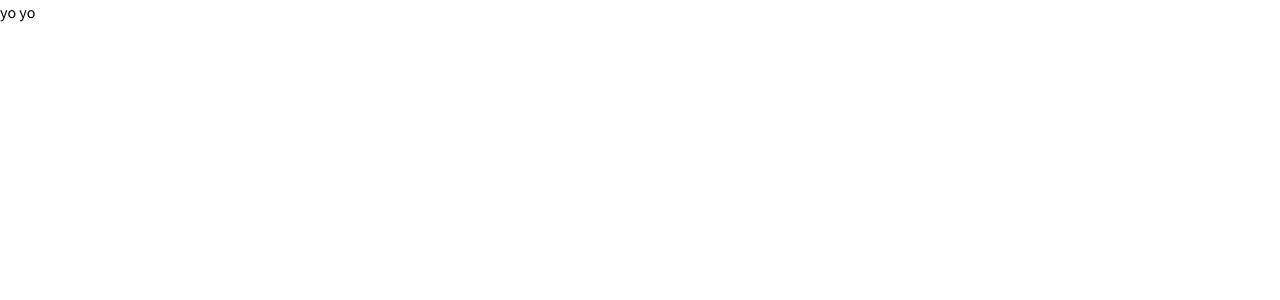
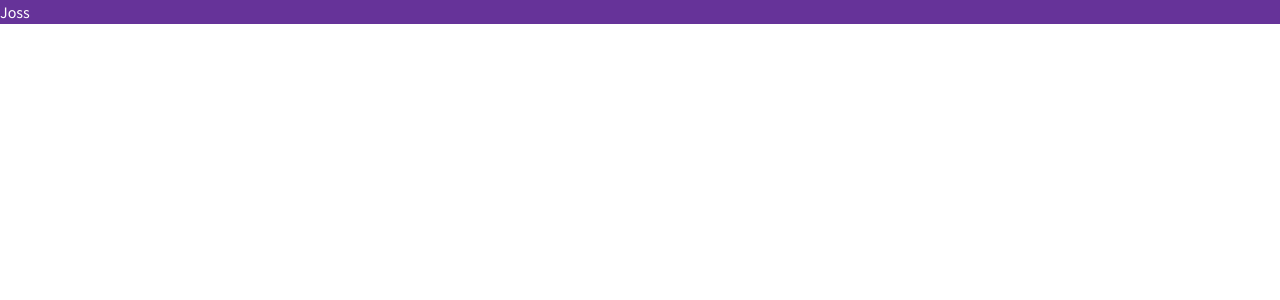
Before and after one commit to jossnmb/react-training-101, a React (Vite) app: page / in a window 1280 px wide. Shown: the top 300 px of the page. Built offline with nearby package versions, Linux system fonts and the light colour scheme.

Commit message:
4 files modified, 9 added

```diff
--- a/package.json
+++ b/package.json
@@ -16,7 +16,8 @@
     "react-dom": "^17.0.2",
     "react-p5-wrapper": "^3.2.1",
     "react-router-dom": "6.0.0-beta.8",
-    "recharts": "^2.1.9"
+    "recharts": "^2.1.9",
+    "sass": "^1.50.0"
   },
   "devDependencies": {
     "@rollup/plugin-replace": "^2.2.1",
--- a/src/App8/App.jsx
+++ b/src/App8/App.jsx
@@ -1,5 +1,23 @@
 import './app.css';
+import Home from './pages/home/Home';
+import { BrowserRouter, Routes, Route } from 'react-router-dom';
 
 export default function App() {
-  return <div>yo yo</div>;
+  return (
+    <div>
+      <BrowserRouter>
+        <Routes>
+          <Route path="/" element={<Home />} />
+          <Route
+            path="*"
+            element={
+              <main style={{ padding: '1rem' }}>
+                <p>There's nothing here!</p>
+              </main>
+            }
+          />
+        </Routes>
+      </BrowserRouter>
+    </div>
+  );
 }
--- a/src/App8/pages/home/Home.jsx
+++ b/src/App8/pages/home/Home.jsx
@@ -1,3 +1,9 @@
+import './home.scss';
+
 export default function Home() {
-  return <div>yo yo</div>;
+  return (
+    <div className="home">
+      <h1 className="title">Joss</h1>
+    </div>
+  );
 }
--- /dev/null
+++ b/src/App8/pages/home/home.scss
@@ -0,0 +1,6 @@
+.home {
+  background-color: rebeccapurple;
+  .title {
+    color: white;
+  }
+}
--- /dev/null
+++ b/src/App8/pages/list/List.jsx
@@ -0,0 +1,8 @@
+import './list.scss';
+
+export default function List() {
+  return (
+    <div className="list">
+    </div>
+  );
+}
--- /dev/null
+++ b/src/App8/pages/login/Login.jsx
@@ -0,0 +1,8 @@
+import './login.scss';
+
+export default function Login() {
+  return (
+    <div className="login">
+    </div>
+  );
+}
--- /dev/null
+++ b/src/App8/pages/new/New.jsx
@@ -0,0 +1,8 @@
+import './new.scss';
+
+export default function New() {
+  return (
+    <div className="new">
+    </div>
+  );
+}
--- /dev/null
+++ b/src/App8/pages/single/Single.jsx
@@ -0,0 +1,8 @@
+import './single.scss';
+
+export default function Single() {
+  return (
+    <div className="single">
+    </div>
+  );
+}
```
Also changed, not shown: src/App8/pages/list/list.scss (added), src/App8/pages/login/login.scss (added), src/App8/pages/new/new.scss (added), src/App8/pages/single/single.scss (added), 1 other file (tests, documents, lock files or other folders).
